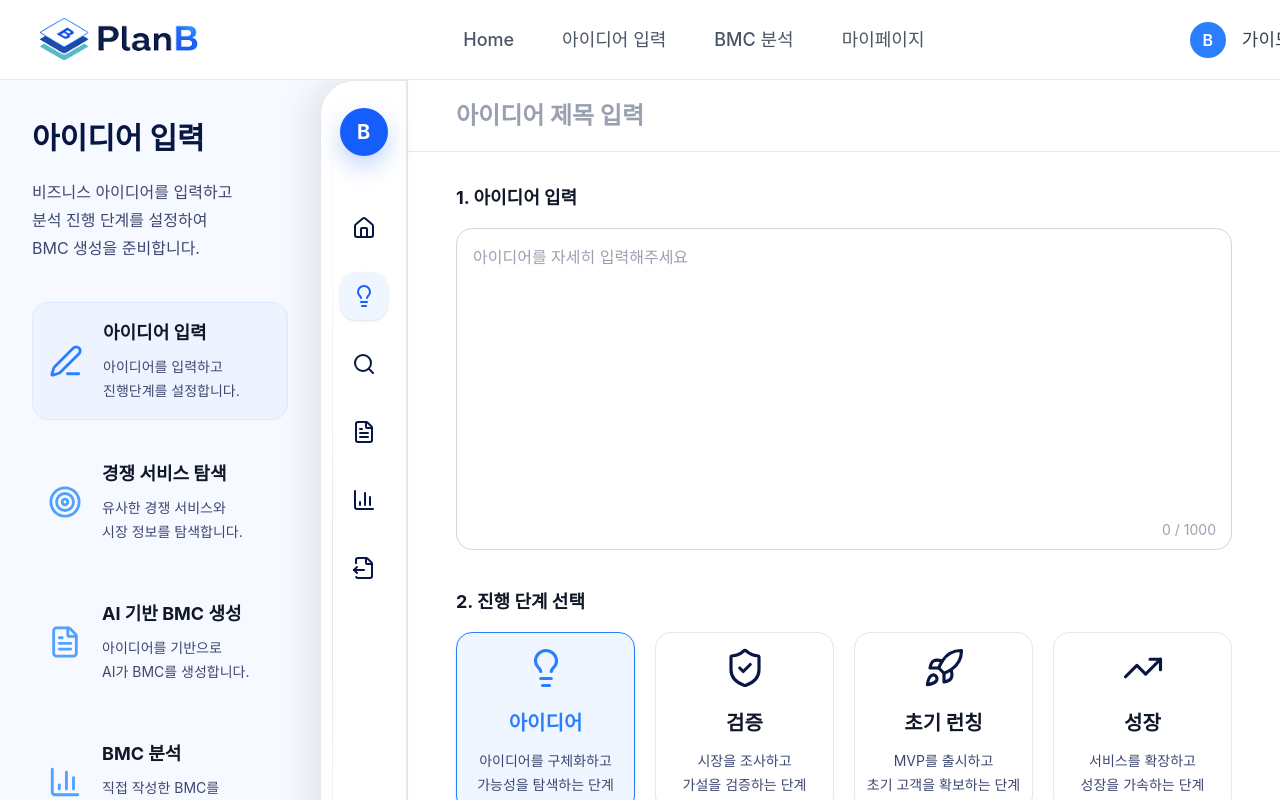
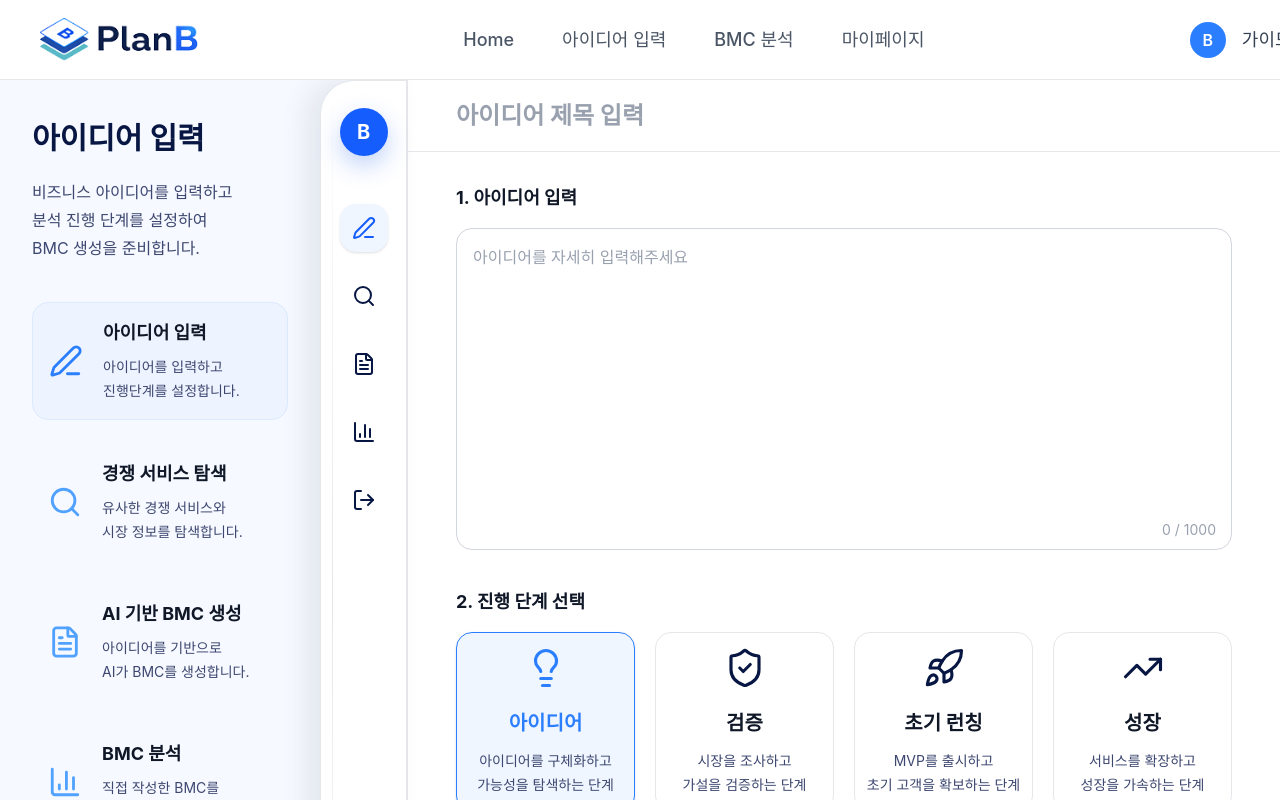
Before and after one commit to All-Around-Handsome/planB, a React (Vite) app: page /idea in a window 1280 px wide. Shown: the top 800 px of the page. Built offline with nearby package versions, Linux system fonts and the light colour scheme; sample sign-in values are in the browser's storage.

Commit message:
ProjectNav 아이콘 통일 및 단계 메뉴 정리

```diff
--- a/src/components/BMCSelectModal.jsx
+++ b/src/components/BMCSelectModal.jsx
@@ -1,4 +1,4 @@
-import { Sparkles, Lightbulb } from "lucide-react";
+import { Sparkles, LayoutTemplate } from "lucide-react";
 
 function BMCSelectModal({
   open,
@@ -83,7 +83,7 @@ function BMCSelectModal({
               active:scale-[0.98]
             "
           >
-            <Lightbulb
+            <LayoutTemplate
               className="text-blue-600 mb-4"
               size={28}
             />
--- a/src/components/ProjectNav.jsx
+++ b/src/components/ProjectNav.jsx
@@ -1,10 +1,9 @@
 import {
-  Home,
-  Lightbulb,
+  Edit3,
   Search,
   FileText,
   BarChart3,
-  FileOutput,
+  LogOut,
 } from "lucide-react";
 
 import { useNavigate, useLocation } from "react-router-dom";
@@ -15,12 +14,7 @@ function ProjectNav() {
 
   const menus = [
     {
-      icon: <Home size={24} />,
-      label: "홈",
-      path: "/",
-    },
-    {
-      icon: <Lightbulb size={24} />,
+      icon: <Edit3 size={24} />,
       label: "아이디어 입력",
       path: "/idea",
     },
@@ -40,7 +34,7 @@ function ProjectNav() {
       path: "/bmc/analyze",
     },
     {
-      icon: <FileOutput size={24} />,
+      icon: <LogOut size={24} />,
       label: "BMC 출력",
       path: "/bmc/result",
     },
--- a/src/components/Sidebar.jsx
+++ b/src/components/Sidebar.jsx
@@ -1,7 +1,7 @@
 import {
   Edit3,
   FileText,
-  Target,
+  Search,
   BarChart3,
   LogOut,
 } from "lucide-react";
@@ -85,7 +85,7 @@ function Sidebar({ activeStep = "idea" }) {
     },
     {
       id: "explore",
-      icon: <Target size={34} />,
+      icon: <Search size={34} />,
       title: "경쟁 서비스 탐색",
       desc: (
         <>
```
